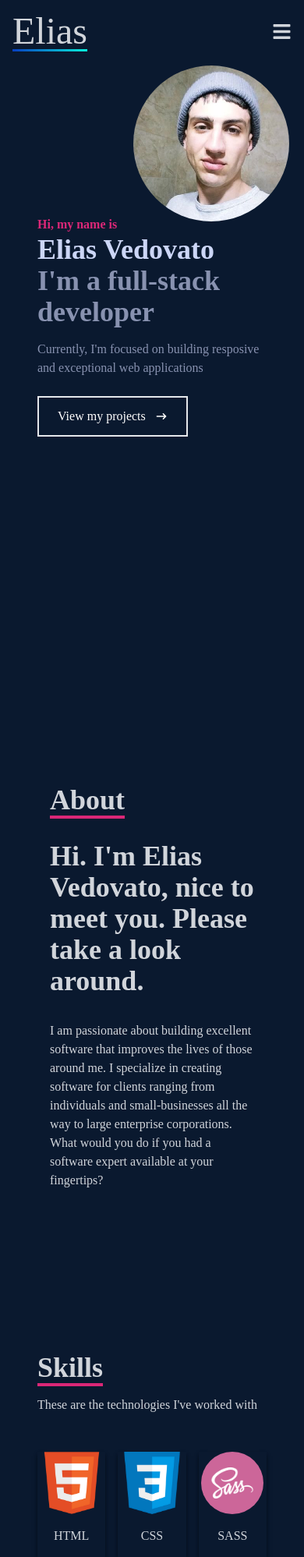
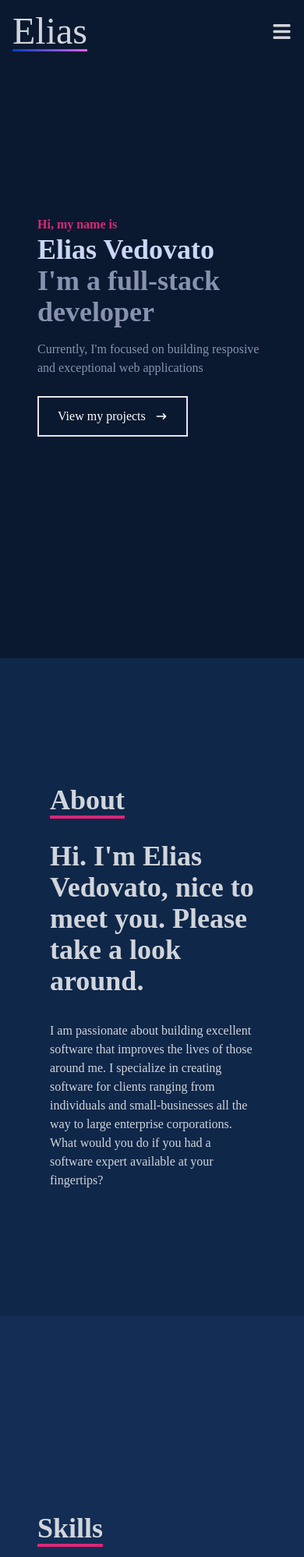
Before and after one commit to eliasvedovato/portfolio, a React (Create React App) app: page / in a window 390 px wide. Shown: the top 1997 px of the page at 78% size. Built offline with nearby package versions, Linux system fonts and the light colour scheme.

Commit message:
fix the overflow imgs bug

```diff
--- a/package.json
+++ b/package.json
@@ -13,6 +13,7 @@
     "react-icons": "^4.6.0",
     "react-scripts": "5.0.1",
     "react-scroll": "^1.8.8",
+    "swiper": "^8.4.6",
     "tailwindcss": "^3.2.2",
     "web-vitals": "^2.1.0"
   },
--- a/src/components/About.jsx
+++ b/src/components/About.jsx
@@ -4,7 +4,7 @@ const About = () => {
 	return (
 		<div
 			name='about'
-			className='w-full h-screen bg-[#0a192f] text-gray-300'
+			className='w-full h-screen bg-[#0f2749] text-gray-300'
 		>
 			<div className='flex flex-col justify-center items-center w-full h-full px-12'>
 				<div className='max-w-[1000px] w-full grid grid-cols-2 gap-8'>
--- a/src/components/Contact.jsx
+++ b/src/components/Contact.jsx
@@ -4,7 +4,7 @@ const Contact = () => {
 	return (
 		<div
 			name='contact'
-			className='w-full min-h-screen bg-[#0a192f] flex justify-center items-center p-4'
+			className='w-full min-h-screen bg-[#0a48a5] flex justify-center items-center p-4'
 		>
 			<form
 				method='POST'
--- a/src/components/Home.jsx
+++ b/src/components/Home.jsx
@@ -1,11 +1,11 @@
-import React from 'react'
 import { HiArrowNarrowRight } from 'react-icons/hi'
 
 import Me from '../assets/me/elias.jpg'
 
 const Home = () => {
+
 	return (
-		<div name='home' className='bg-[#0a192f] w-full h-screen'>
+		<div name='home' className='bg-[#0a192f] h-screen'>
 			<div
 				className='max-w-[1000px] mx-auto px-12 flex flex-col
       		justify-center h-full text-white'
@@ -35,10 +35,10 @@ const Home = () => {
 			</div>
 
 			<img
-				className='absolute rounded-[50%] h-[200px] md:h-[250px] lg:h-[300px]
-				xl:right-[25%] lg:right-[15%] md:right-[8%] top-[10%] right-[5%] shadow-picture'
+				className='absolute hidden md:visible max-w-[100%] rounded-[50%] h-[200px] md:h-[250px] lg:h-[300px]
+					xl:right-[25%] lg:right-[15%] md:right-[8%] top-[10%] right-[5%] shadow-picture'
 				src={Me}
-				alt='profile picture'
+				alt=''
 			/>
 		</div>
 	)
--- a/src/components/Navbar.jsx
+++ b/src/components/Navbar.jsx
@@ -11,7 +11,7 @@ const Navbar = () => {
 		<div
 			className='fixed w-full h-[80px]
         flex justify-between items-center
-        px-4 bg-[#0a192f] text-gray-300'
+        px-4 bg-[#0a192f] text-gray-300 z-10'
 		>
 			<div>
 				<Link to='home' smooth={true} duration={500} className='name-effect'>
@@ -48,7 +48,7 @@ const Navbar = () => {
 			</ul>
 
 			<div onClick={handleClick} className='sm:hidden z-10'>
-				{!nav ? <FaBars size={25} style={{cursor: 'pointer'}} /> : <FaTimes size={25} style={{cursor: 'pointer'}} />}
+				{!nav ? <FaBars size={25} style={{cursor: 'pointer', }} /> : <FaTimes size={25} style={{cursor: 'pointer'}} />}
 			</div>
 
 			{/* mobile menu */}
@@ -56,7 +56,7 @@ const Navbar = () => {
 				className={
 					!nav
 						? 'hidden'
-						: 'absolute top-0 left-0 w-full h-screen bg-[#0a192f] flex flex-col justify-center items-center'
+						: 'fixed top-0 left-0 w-full min-h-[400px] bg-[#10223c] flex flex-col md:flex-row justify-center items-center'
 				}
 			>
 				<li className='py-6 text-4xl hover:underline'>
@@ -69,7 +69,7 @@ const Navbar = () => {
 						Home
 					</Link>
 				</li>
-				<li className='py-6 text-4xl hover:underline'>
+				<li className='py-6 text-3xl hover:underline'>
 					{' '}
 					<Link
 						onClick={handleClick}
@@ -80,7 +80,7 @@ const Navbar = () => {
 						About
 					</Link>
 				</li>
-				<li className='py-6 text-4xl hover:underline'>
+				<li className='py-6 text-2xl hover:underline'>
 					{' '}
 					<Link
 						onClick={handleClick}
@@ -91,7 +91,7 @@ const Navbar = () => {
 						Skills
 					</Link>
 				</li>
-				<li className='py-6 text-4xl hover:underline'>
+				<li className='py-6 text-3xl hover:underline'>
 					{' '}
 					<Link
 						onClick={handleClick}
--- a/src/components/Skills.jsx
+++ b/src/components/Skills.jsx
@@ -1,5 +1,3 @@
-import React from 'react'
-
 import HTML from '../assets/html.png'
 import CSS from '../assets/css.png'
 import JavaScript from '../assets/javascript.png'
@@ -13,11 +11,22 @@ import Firebase from '../assets/firebase.png'
 import Sass from '../assets/sass.png'
 import Typescript from '../assets/typescript.svg'
 
+// Import Swiper React components
+import { Swiper, SwiperSlide } from 'swiper/react'
+
+// Import Swiper styles
+import 'swiper/css'
+import 'swiper/css/effect-coverflow'
+import 'swiper/css/pagination'
+
+// import required modules
+import { EffectCoverflow, Pagination } from "swiper";
+
 const Skills = () => {
 	return (
 		<div
 			name='skills'
-			className='w-full h-screen bg-[#0a192f] text-gray-300'
+			className='w-full h-screen bg-[#132d54] text-gray-300'
 		>
 			{/* Container */}
 			<div className='max-w-[1000px] mx-auto p-12 flex flex-col justify-center w-full h-full'>
@@ -30,104 +39,119 @@ const Skills = () => {
 					</p>
 				</div>
 
-				<div className='w-full grid grid-cols-3 lg:grid-cols-5 md:grid-cols-4 gap-4 text-center py-8'>
-					<div className='shadow-md shadow-[#040c16] hover:scale-110 duration-500'>
+				<Swiper
+					effect={'coverflow'}
+					grabCursor={true}
+					centeredSlides={false}
+					slidesPerView={3}
+					coverflowEffect={{
+						rotate: 30,
+						stretch: 20,
+						depth: 0,
+						modifier: 1,
+						slideShadows: true,
+					}}
+					pagination={true}
+					modules={[EffectCoverflow, Pagination]}
+					className='w-full h-[205px] mt-10 text-center select-none '
+				>
+					<SwiperSlide className='shadow-md shadow-[#040c16] pt-10'>
 						<img
 							className='w-20 mx-auto'
 							src={HTML}
 							alt='HTML icon'
 						/>
 						<p className='my-4'>HTML</p>
-					</div>
-					<div className='shadow-md shadow-[#040c16] hover:scale-110 duration-500'>
+					</SwiperSlide>
+					<SwiperSlide className='shadow-md shadow-[#040c16] pt-10'>
 						<img
 							className='w-20 mx-auto'
 							src={CSS}
 							alt='HTML icon'
 						/>
 						<p className='my-4'>CSS</p>
-					</div>
-					<div className='shadow-md shadow-[#040c16] hover:scale-110 duration-500'>
+					</SwiperSlide>
+					<SwiperSlide className='shadow-md shadow-[#040c16] pt-10'>
 						<img
 							className='w-20 mx-auto rounded-[50%]'
 							src={Sass}
 							alt='HTML icon'
 						/>
 						<p className='my-4'>SASS</p>
-					</div>
-					<div className='shadow-md shadow-[#040c16] hover:scale-110 duration-500'>
+					</SwiperSlide>
+					<SwiperSlide className='shadow-md shadow-[#040c16] pt-10'>
 						<img
 							className='w-20 mx-auto'
 							src={JavaScript}
 							alt='HTML icon'
 						/>
 						<p className='my-4'>JAVASCRIPT</p>
-					</div>
-					<div className='shadow-md shadow-[#040c16] hover:scale-110 duration-500'>
+					</SwiperSlide>
+					<SwiperSlide className='shadow-md shadow-[#040c16] pt-10'>
 						<img
 							className='w-20 mx-auto'
 							src={Node}
 							alt='HTML icon'
 						/>
 						<p className='my-4'>NODE JS</p>
-					</div>
-					<div className='shadow-md shadow-[#040c16] hover:scale-110 duration-500'>
+					</SwiperSlide>
+					<SwiperSlide className='shadow-md shadow-[#040c16] pt-10'>
 						<img
 							className='w-20 mx-auto'
 							src={GitHub}
 							alt='HTML icon'
 						/>
 						<p className='my-4'>GITHUB</p>
-					</div>
-					<div className='shadow-md shadow-[#040c16] hover:scale-110 duration-500'>
+					</SwiperSlide>
+					<SwiperSlide className='shadow-md shadow-[#040c16] pt-10'>
 						<img
 							className='w-20 mx-auto'
 							src={ReactImg}
 							alt='HTML icon'
 						/>
 						<p className='my-4'>REACT</p>
-					</div>
-					<div className='shadow-md shadow-[#040c16] hover:scale-110 duration-500'>
+					</SwiperSlide>
+					<SwiperSlide className='shadow-md shadow-[#040c16] pt-10'>
 						<img
 							className='w-20 mx-auto'
 							src={Tailwind}
 							alt='HTML icon'
 						/>
 						<p className='my-4'>TAILWIND</p>
-					</div>
-					<div className='shadow-md shadow-[#040c16] hover:scale-110 duration-500'>
+					</SwiperSlide>
+					<SwiperSlide className='shadow-md shadow-[#040c16] pt-10'>
 						<img
 							className='w-20 mx-auto'
 							src={Next}
 							alt='HTML icon'
 						/>
 						<p className='my-4'>NEXT JS</p>
-					</div>
-					<div className='shadow-md shadow-[#040c16] hover:scale-110 duration-500'>
+					</SwiperSlide>
+					<SwiperSlide className='shadow-md shadow-[#040c16] pt-10'>
 						<img
 							className='w-20 mx-auto'
 							src={Redux}
 							alt='HTML icon'
 						/>
 						<p className='my-4'>REDUX</p>
-					</div>
-					<div className='shadow-md shadow-[#040c16] hover:scale-110 duration-500'>
+					</SwiperSlide>
+					<SwiperSlide className='shadow-md shadow-[#040c16] pt-10'>
 						<img
 							className='w-20 mx-auto'
 							src={Firebase}
 							alt='HTML icon'
 						/>
 						<p className='my-4'>FIREBASE</p>
-					</div>
-					<div className='shadow-md shadow-[#040c16] hover:scale-110 duration-500'>
+					</SwiperSlide>
+					<SwiperSlide className='shadow-md shadow-[#040c16] pt-10'>
 						<img
 							className='w-20 mx-auto rounded-[50%]'
 							src={Typescript}
 							alt='HTML icon'
 						/>
 						<p className='my-4'>TYPESCRIPT</p>
-					</div>
-				</div>
+					</SwiperSlide>
+				</Swiper>
 			</div>
 		</div>
 	)
--- a/src/components/Work.jsx
+++ b/src/components/Work.jsx
@@ -1,17 +1,27 @@
 import React from 'react'
 import { data } from '../data/data.js'
+
+// Import Swiper React components
+import { Swiper, SwiperSlide } from 'swiper/react'
+
+// Import Swiper styles
+import 'swiper/css'
+import 'swiper/css/pagination'
+
+// import required modules
+import { Pagination } from 'swiper'
 
 const Work = () => {
 	// projects file
 	const project = data
 
 	return (
-		<div name='work' className='w-full h-screen text-gray-300 bg-[#0a192f]'>
+		<div name='work' className='w-full h-screen text-gray-300 bg-[#0e3979]'>
 			<div
 				className='max-w-[1000px] mx-auto p-12 flex flex-col
       	justify-center w-full h-full'
 			>
-				<div className='pb-'>
+				<div>
 					<p
 						className='text-4xl font-bold inline border-b-4
           text-gray-300 border-pink-600'
@@ -21,34 +31,33 @@ const Work = () => {
 					<p className='py-6'>Check out some of my recent works</p>
 				</div>
 
-				{/*  */}
 				{/* container for projects */}
-				<div className='grid grid-col md:grid-cols-2 lg:grid-cols-3 gap-x-8 gap-y-3'>
+				<Swiper
+					direction={'vertical'}
+					pagination={{ clickable: true }}
+					modules={[Pagination]}
+					className='w-full h-[450px] '
+				>
 					{/* Grid Item */}
 					{project.map((item, index) => (
-						<div className='flex flex-col items-center gap-5 relative'>
-							<div
+							<SwiperSlide
 								key={index}
-								style={{
-									backgroundImage: `url(${item.image})`,
-								}}
-								className='shadow-lg shadow-[#040c16] group container rounded-md
-            	flex justify-center text-center items-center mx-auto content-div
-							h-[100px] md:h-[150px] lg:h-[250px]'
+								style={{backgroundImage: `url(${item.image})`}}
+								className='rounded-lg flex justify-center content-div'
 								>
 								{/* Hover effect for images */}
-								<div className='opacity-0 group-hover:opacity-100'>
+								{/* <div className='opacity-0 group-hover:opacity-100'>
 									<span className='text-2xl font bold text-white tracking-wider'>
 										{item.name}
 									</span>
-								</div>
-							</div>
-							<div className='text-center flex justify-center absolute bottom-[-15px]'>
+								</div> */}
+
+								<div className='text-center flex justify-center absolute bottom-[15px]'>
 									{/* eslint-disable-next-line */}
 									<a href={item.github} target='_blank'>
 										<button
 											className='text-center rounded-lg px-4 py-2 m-2
-                     bg-gray-600 text-white font-bold text-lg'
+                     bg-gray-600 hover:bg-gray-400 text-white font-bold text-lg'
 										>
 											Github
 										</button>
@@ -61,16 +70,15 @@ const Work = () => {
 									>
 										<button
 											className='text-center rounded-lg px-4 py-2 m-2
-                    bg-blue-600 text-white font-bold text-lg'
+                    bg-blue-600 hover:bg-blue-400 text-white font-bold text-lg'
 										>
 											Live
 										</button>
 									</a>
 								</div>
-							<div></div>
-						</div>
+							</SwiperSlide>
 					))}
-				</div>
+				</Swiper>
 			</div>
 		</div>
 	)
--- a/src/data/data.js
+++ b/src/data/data.js
@@ -4,6 +4,7 @@ import LandingPage from '../assets/projects/landing-page.png'
 import RickAndMortyAPI from '../assets/projects/rick-and-morty-API.png'
 import TodoApp from '../assets/projects/notas.png'
 import FirebaseCrud from '../assets/projects/firebaseCrud.png'
+import GithubFetch from '../assets/projects/githubFetch.png'
 
 export const data = [
 	{
@@ -47,5 +48,12 @@ export const data = [
 		image: FirebaseCrud,
 		github: 'https://github.com/eliasvedovato/firebase-crud',
 		live: 'https://firebase-crud-psi.vercel.app/',
-	}
+	},
+	{
+		id: 7,
+		name: 'Github API with Zustand',
+		image: GithubFetch,
+		github: 'https://github.com/eliasvedovato/react-query-zustand',
+		live: 'https://react-query-zustand-three.vercel.app/',
+	},
 ]
--- a/src/index.css
+++ b/src/index.css
@@ -22,11 +22,12 @@
 }
 
 .content-div:hover {
-	background-image: linear-gradient(
+	/* background-image: linear-gradient(
 		to right,
 		rgba(112, 157, 255, 0.8),
 		hsla(242, 74%, 61%, 0.8)
-	) !important;
+	) !important; */
+	cursor: grab;
 }
 
 .shadow-links:hover {
@@ -35,9 +36,14 @@
 }
 
 .shadow-picture:hover{
-	box-shadow: 0 5px 35px #c747a3, 0 0 555px #c747a3, 0 0 755px #c747a3,
+	box-shadow: 0 5px 35px #242d6c, 0 0 555px #c747a3, 0 0 755px #2f3b91,
 		0 0 35px #c747a3;
-		cursor: pointer
+		cursor: pointer;
+}
+
+.imgs{
+	overflow: hidden;
+	z-index: -0.5;
 }
 
 .name-effect{
@@ -48,13 +54,13 @@
 	background: linear-gradient(
 			to right,
 			rgb(7, 63, 193),
-			rgb(8, 238, 219)
+			rgb(221, 94, 247)
 		),
 		linear-gradient(
 			to right,
-			rgb(45, 46, 50),
-			rgb(52, 26, 156),
-			rgba(0, 100, 200, 1)
+			rgb(25, 181, 229),
+			rgb(35, 107, 206),
+			rgb(16, 58, 210)
 		);
 	background-size: 100% 3px, 0 3px;
 	background-position: 100% 100%, 0 100%;
```
Also changed, not shown: src/assets/projects/githubFetch.png (added), 1 other file (tests, documents, lock files or other folders). Lines whose indentation alone changed are shown as unchanged.
